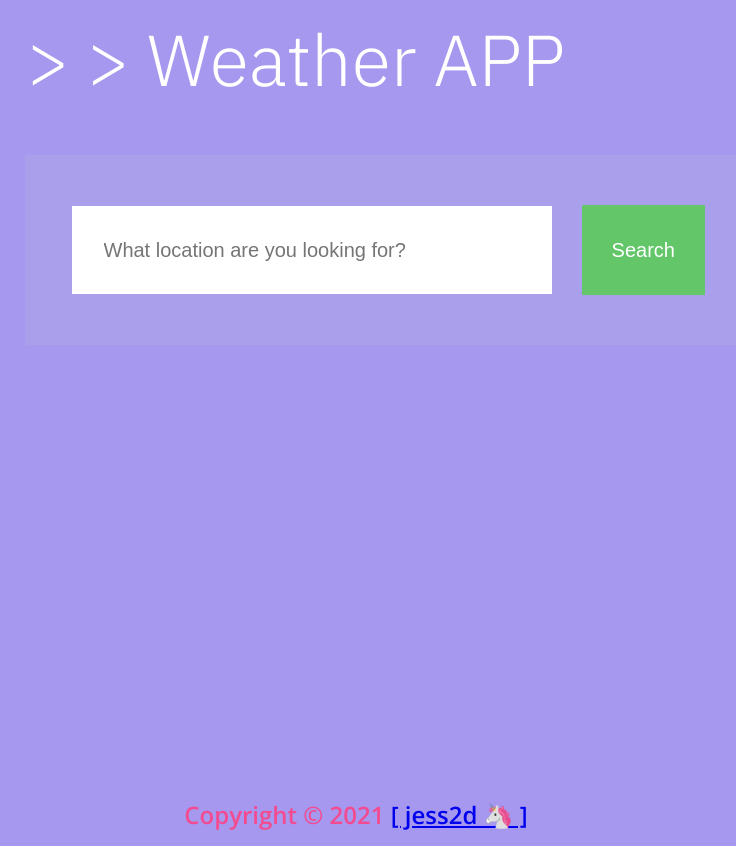
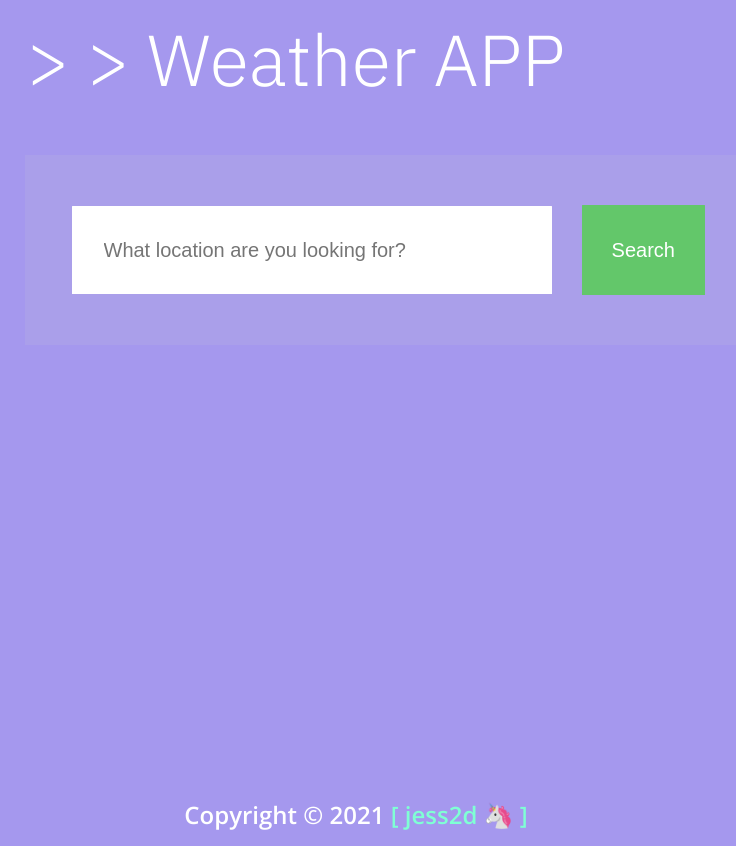
Before and after one commit to Jess2D/theodinproject-weather-app, a plain HTML site: page index.html in a window 1280 px wide. Shown: the whole page, without its empty margins (299-1035 px from the left). Drawn offline with nearby package versions, Linux system fonts and the light colour scheme.

```diff
--- a/index.html
+++ b/index.html
@@ -63,7 +63,7 @@
             <div id="emoj"></div>
         </div>
         <div class="footer">
-            <div class="containerFooter">Copyright © 2021 <a href="https://github.com/Jess2D"> [ jess2d 🦄 ]</a></div>
+            <div class="containerFooter">Copyright © 2021 <a href="https://github.com/Jess2D" target="_blank"> [ jess2d 🦄 ]</a></div>
         </div>
     </div>
 </body>
--- a/styles.css
+++ b/styles.css
@@ -129,6 +129,16 @@
     text-align: center;
     padding-top: 33px;
     font-size: 24px;
-    color: #f44b90;
+    color: #fff;
     font-weight: 600;
 }
+
+.footer a:link {
+    text-decoration: none;
+    color: aquamarine;
+}
+
+.footer a:visited  {
+    text-decoration: none;
+    color: aquamarine;
+}
```
